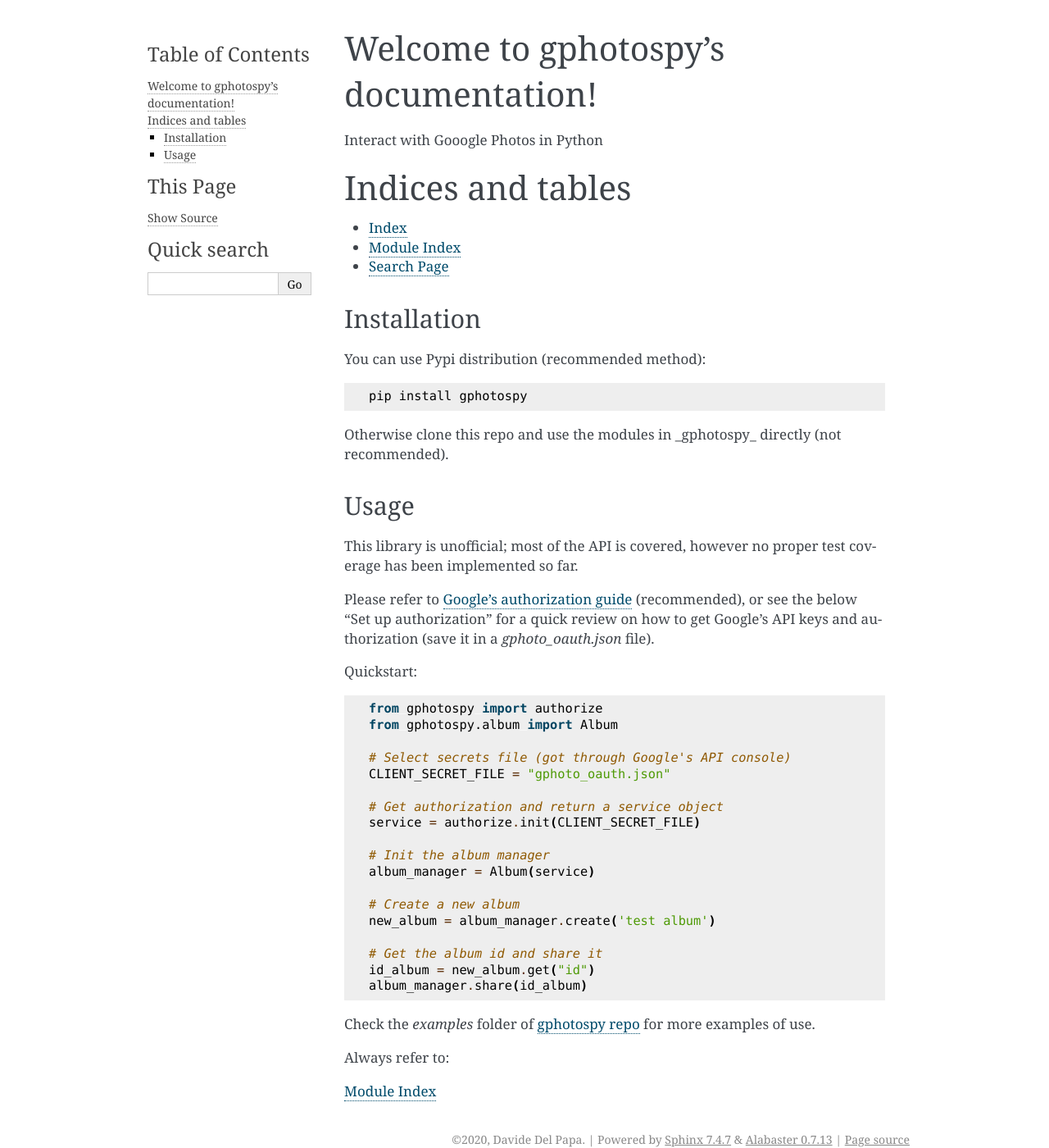
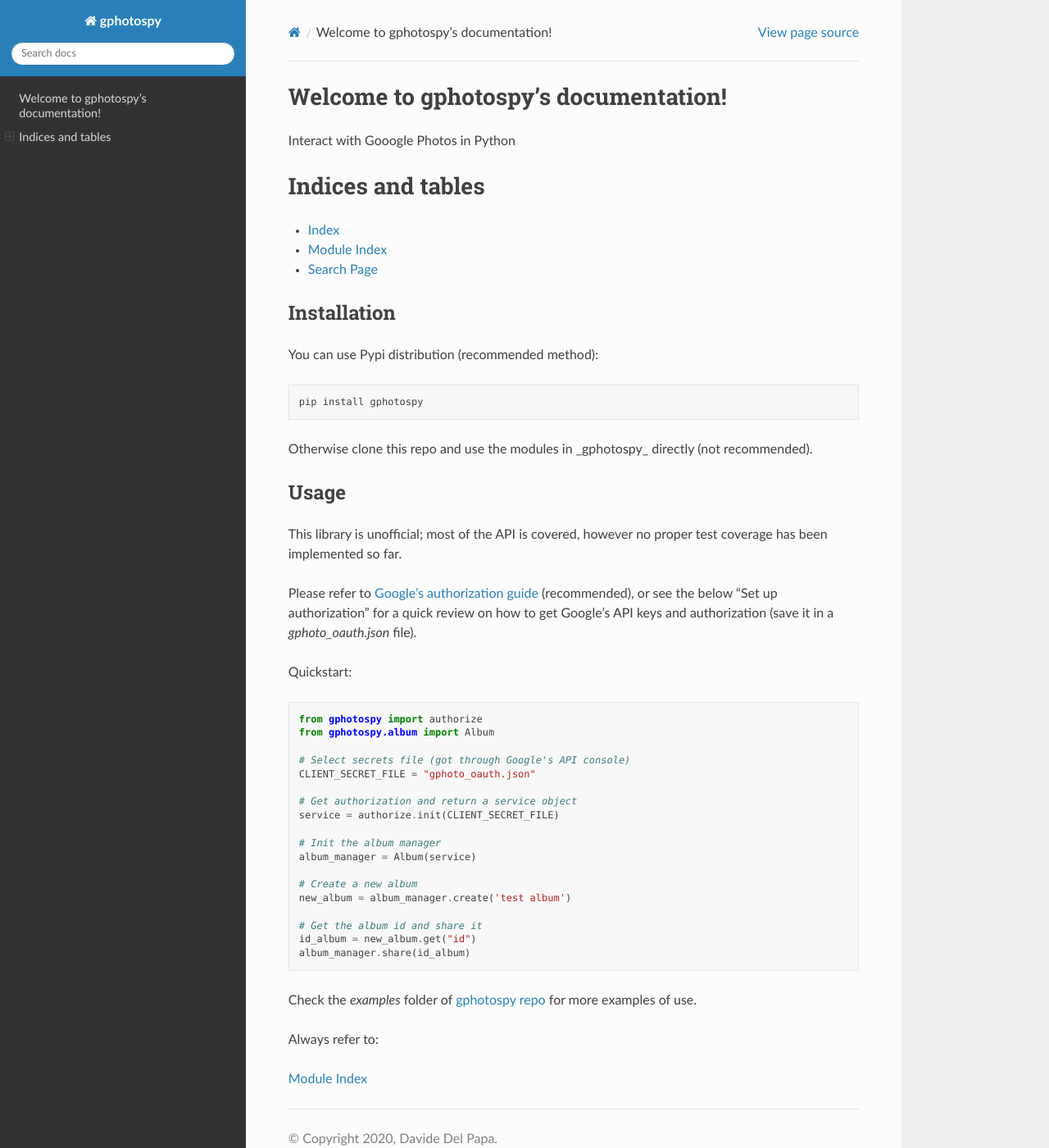
Before and after one commit to davidedelpapa/gphotospy, a Sphinx documentation site: the page built from docs/source/index.rst, in a window 1280 px wide and 1400 px high. Shown: the whole window at 82% size. Built offline with Sphinx 7.4.7 and the Read the Docs theme 2.0.0, drawn with Linux system fonts in a browser that asks for light colours; some of the changed text lies outside the part shown.

Commit message:
modified docs' conf.py

```diff
--- a/docs/source/conf.py
+++ b/docs/source/conf.py
@@ -22,7 +22,7 @@
 author = 'Davide Del Papa'
 
 # The full version, including alpha/beta/rc tags
-release = '0.1'
+release = '0.1.1'
 
 
 # -- General configuration ---------------------------------------------------
@@ -46,9 +46,11 @@
 # The theme to use for HTML and HTML Help pages.  See the documentation for
 # a list of builtin themes.
 #
-html_theme = 'alabaster'
+html_theme = 'sphinx_rtd_theme'
 
 # Add any paths that contain custom static files (such as style sheets) here,
 # relative to this directory. They are copied after the builtin static files,
 # so a file named "default.css" will overwrite the builtin "default.css".
 html_static_path = ['_static']
+
+master_doc = 'index'
```
